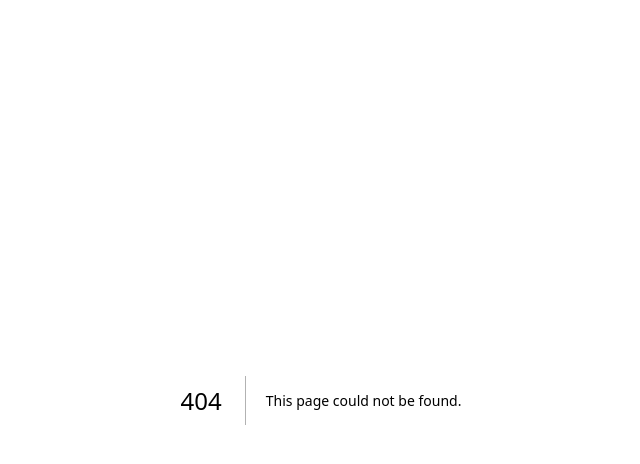
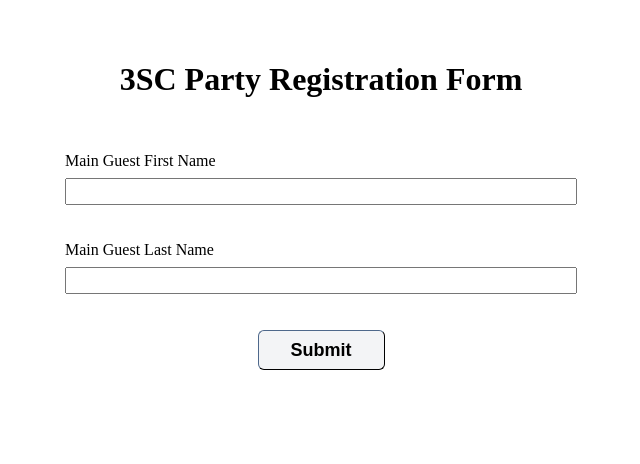
Before and after one commit to miladehghani/react-form-tutorial, a Next.js app: page /simple/react-hook-form in a window 1280 px wide. Before the commit this address had no page. Shown: the top 464 px of the page, without its empty margins (319-959 px from the left). Built offline with nearby package versions, Linux system fonts and the light colour scheme.

Commit message:
added simple form examples

```diff
--- /dev/null
+++ b/src/components/Input.tsx
@@ -0,0 +1,19 @@
+import { useId } from "react";
+
+export const Input = ({
+  name,
+  register,
+  formState,
+  label,
+  ...inputProps
+}: any) => {
+  const id = useId();
+
+  return (
+    <div className="flex flex-col">
+      <label htmlFor={id}>{label}</label>
+      <input id={id} {...inputProps} {...register(name)} />
+      <span className="text-red-500">{formState.errors[name]?.message}</span>
+    </div>
+  );
+};
--- a/src/pages/index.tsx
+++ b/src/pages/index.tsx
@@ -1,9 +1,15 @@
 import Link from "next/link";
+
+// Pure HTML
+// Simple Form With React Hook Form
+// Simple Form with React Hook Form Context
+// Nested Form with React Hook Form Context
 
 export default function Home() {
   return (
     <main className="flex flex-col gap-5 p-8">
-      <Link href="/pure-html-form">Pure Html Form</Link>
+      <Link href="simple/pure-html-form">Pure Html Form</Link>
+      <Link href="simple/react-hook-form">React Hook Form</Link>
     </main>
   );
 }
--- /dev/null
+++ b/src/pages/nested/react-hook-form.tsx
@@ -0,0 +1,59 @@
+import { useState } from "react";
+import { useForm } from "react-hook-form";
+
+/**
+ * Party registration form
+    - First Name
+    - Last Name
+    - Guests[]
+        - First Name
+        - Last Name
+*/
+
+export default function ReactHookForm() {
+  const { register, handleSubmit } = useForm();
+
+  return (
+    <form
+      onSubmit={handleSubmit(console.log)}
+      className="flex flex-col gap-4 container items-center p-8"
+    >
+      <input
+        {...register("firstName")}
+        placeholder="Main Guest Name"
+        type="text"
+      />
+      <GuestInput register={register} />
+      <button type="submit">Submit</button>
+    </form>
+  );
+}
+
+const GuestInput = ({ register }: any) => {
+  const [numberOfGuests, setNumberOfGuests] = useState(0);
+
+  const addGuest = () => {
+    setNumberOfGuests((num) => num + 1);
+  };
+
+  return (
+    <>
+      {Array(numberOfGuests)
+        .fill(null)
+        .map((guest, index) => {
+          return (
+            <div key={index}>
+              <input
+                {...register(`guest[${index}].name`)}
+                placeholder={`Guest(${index}) Name`}
+                type="text"
+              />
+            </div>
+          );
+        })}
+      <button type="button" onClick={() => addGuest()}>
+        Add Guest
+      </button>
+    </>
+  );
+};
--- a/src/pages/pure-html-form.tsx
+++ b/src/pages/simple/pure-html-form.tsx
@@ -19,15 +19,19 @@ export default function PureHTMLForm() {
       onInvalid={(e) => {
         console.log("onInvalid", e);
       }}
-      className="flex flex-col gap-4 container items-center p-8"
     >
-      <input type="text" name="name" placeholder="name" required min={5} />
+      <h1>3SC Party Registration Form</h1>
       <input
-        type="password"
-        name="password"
-        placeholder="password"
+        type="text"
+        name="firstName"
+        placeholder="Main Guest First Name"
         required
-        min={5}
+      />
+      <input
+        type="text"
+        name="lastName"
+        placeholder="Main Guest Last Name"
+        required
       />
       <div className="space-x-4">
         <button type="submit">Submit</button>
--- /dev/null
+++ b/src/pages/simple/react-hook-form-untidy.tsx
@@ -0,0 +1,43 @@
+import { yupResolver } from "@hookform/resolvers/yup";
+import { useForm } from "react-hook-form";
+import * as yup from "yup";
+/**
+ * Party registration form
+    - First Name
+    - Last Name
+*/
+
+const formSchema = yup.object({
+  firstName: yup.string().required(),
+  lastName: yup.string().required(),
+});
+
+export default function ReactHookForm() {
+  const { register, handleSubmit, formState } = useForm({
+    resolver: yupResolver(formSchema),
+  });
+
+  return (
+    <form onSubmit={handleSubmit(console.log)}>
+      <h1>3SC Party Registration Form</h1>
+
+      <div className="flex flex-col">
+        <label>Main Guest First Name</label>
+        <input type="text" {...register("firstName")} />
+        <span className="text-red-500">
+          {formState.errors.firstName?.message}
+        </span>
+      </div>
+
+      <div className="flex flex-col">
+        <label>Main Guest Last Name</label>
+        <input type="text" {...register("lastName")} />
+        <span className="text-red-500">
+          {formState.errors.lastName?.message}
+        </span>
+      </div>
+
+      <button type="submit">Submit</button>
+    </form>
+  );
+}
--- /dev/null
+++ b/src/pages/simple/react-hook-form.tsx
@@ -0,0 +1,46 @@
+import { Input } from "@/components/Input";
+import { yupResolver } from "@hookform/resolvers/yup";
+import { useForm } from "react-hook-form";
+import * as yup from "yup";
+/**
+ * Party registration form
+    - First Name
+    - Last Name
+*/
+
+const formSchema = yup.object({
+  firstName: yup.string().required(),
+  lastName: yup.string().required(),
+});
+
+type FormValue = yup.InferType<typeof formSchema>;
+
+export default function ReactHookForm() {
+  const { register, handleSubmit, formState } = useForm({
+    resolver: yupResolver(formSchema),
+  });
+
+  return (
+    <form onSubmit={handleSubmit(console.log)}>
+      <h1>3SC Party Registration Form</h1>
+
+      <Input
+        label="Main Guest First Name"
+        type="text"
+        name="firstName"
+        register={register}
+        formState={formState}
+      />
+
+      <Input
+        label="Main Guest Last Name"
+        type="text"
+        name="lastName"
+        register={register}
+        formState={formState}
+      />
+
+      <button type="submit">Submit</button>
+    </form>
+  );
+}
--- a/src/styles/globals.css
+++ b/src/styles/globals.css
@@ -1 +1,21 @@
 @tailwind utilities;
+
+form {
+  @apply flex flex-col gap-8 max-w-lg mx-auto items-center p-8;
+}
+
+form > div {
+  width: 100%;
+}
+
+input {
+  @apply px-2 py-1 mt-2 mb-1;
+}
+
+button {
+  @apply h-10 px-8 text-lg font-bold bg-gray-100 outline-none rounded-md cursor-pointer border border-gray-800;
+}
+
+button:hover {
+  @apply bg-gray-200;
+}
```
Also changed, not shown: package.json (+7 -4 lines), src/pages/simple/Readme.md (added), 1 other file (tests, documents, lock files or other folders).
